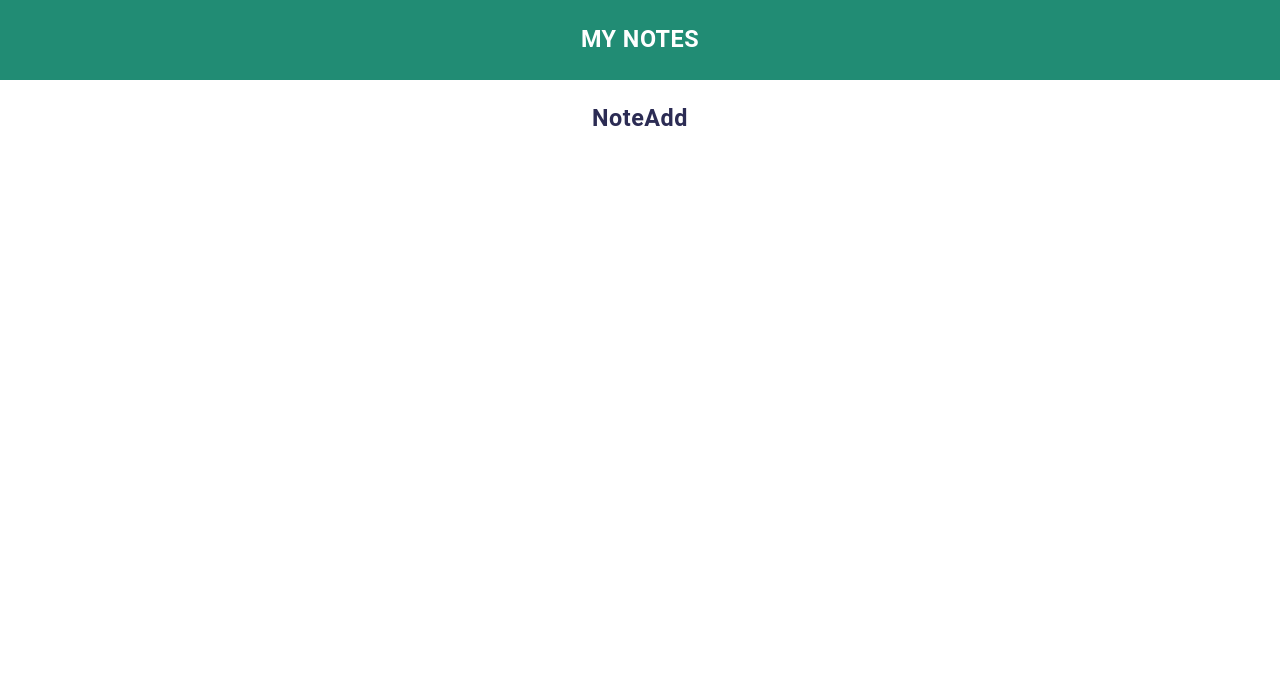
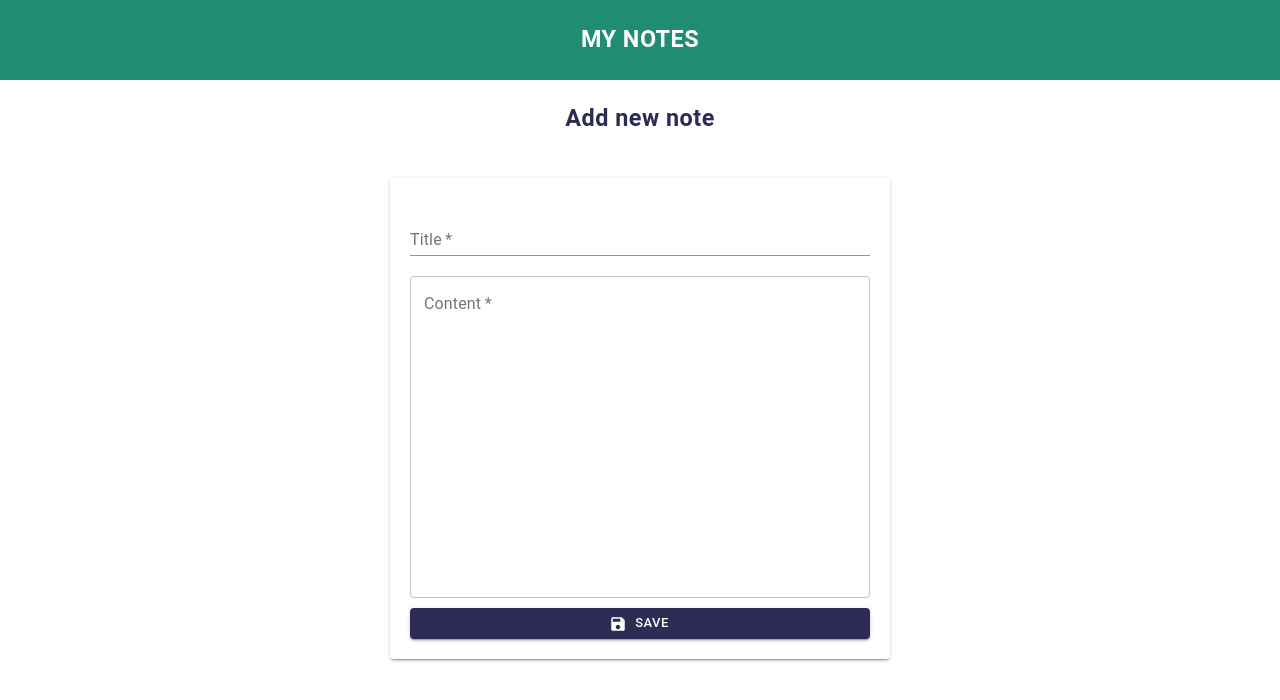
Before and after one commit to m-kw/Simple-notes, a React (Create React App) app: page /note/add in a window 1280 px wide. Shown: the top 700 px of the page. Built offline with nearby package versions, Linux system fonts and the light colour scheme.

Commit message:
Create NoteAdd component, link it with redux state, BUG - Homepage not updating after adding a new note

```diff
--- a/package.json
+++ b/package.json
@@ -40,7 +40,8 @@
     "react-router-dom": "^5.1.2",
     "react-scripts": "3.4.1",
     "react-test-renderer": "^16.13.1",
-    "redux": "^4.0.5"
+    "redux": "^4.0.5",
+    "shortid": "^2.2.15"
   },
   "browserslist": {
     "production": [
--- a/src/App.js
+++ b/src/App.js
@@ -9,7 +9,7 @@ import { store } from './redux/store';
 
 import { MainLayout } from './components/layout/MainLayout/MainLayout';
 import Homepage from './components/views/Homepage/HomepageContainer';
-import NoteAdd from './components/views/NoteAdd/NoteAdd';
+import NoteAdd from './components/views/NoteAdd/NoteAddContainer';
 
 const theme = createMuiTheme({
   palette: {
--- a/src/components/layout/Header/Header.js
+++ b/src/components/layout/Header/Header.js
@@ -1,8 +1,5 @@
 import React from 'react';
 import PropTypes from 'prop-types';
-
-import Fab from '@material-ui/core/Fab';
-import AddIcon from '@material-ui/icons/Add';
 
 import clsx from 'clsx';
 
--- a/src/components/views/Homepage/Homepage.js
+++ b/src/components/views/Homepage/Homepage.js
@@ -4,14 +4,27 @@ import PropTypes from 'prop-types';
 import Container from '@material-ui/core/Container';
 import Fab from '@material-ui/core/Fab';
 import AddIcon from '@material-ui/icons/Add';
+import Modal from '@material-ui/core/Modal';
 
 import { Note } from '../../common/Note/Note';
+import NoteAdd from '../NoteAdd/NoteAddContainer';
 
 import clsx from 'clsx';
 
 import styles from './Homepage.module.scss';
 
 const Homepage = ({ className, notes }) => {
+
+  const [open, setOpen] = React.useState(false);
+
+  const handleOpen = () => {
+    setOpen(true);
+  };
+
+  const handleClose = () => {
+    setOpen(false);
+  };
+
   return (
     <Container maxWidth="lg">
       <div className={clsx(className, styles.root)}>
@@ -22,6 +35,23 @@ const Homepage = ({ className, notes }) => {
             content={el.content}
           />
         ))}
+
+        <Fab
+          color="primary"
+          aria-label="add"
+          className={styles.button}
+          onClick={handleOpen}
+        >
+          <AddIcon />
+        </Fab>
+        <Modal
+          aria-labelledby="modal-newNote"
+          aria-describedby="modal-add-new-note"
+          open={open}
+          onClose={handleClose}
+        >
+          <NoteAdd />
+        </Modal>
 
       </div>
     </Container>
--- a/src/components/views/NoteAdd/NoteAdd.js
+++ b/src/components/views/NoteAdd/NoteAdd.js
@@ -1,20 +1,94 @@
 import React from 'react';
 import PropTypes from 'prop-types';
 
+import Card from '@material-ui/core/Card';
+import TextField from '@material-ui/core/TextField';
+import Button from '@material-ui/core/Button';
+import SaveIcon from '@material-ui/icons/Save';
+
 import clsx from 'clsx';
+import shortid from 'shortid';
 
 import styles from './NoteAdd.module.scss';
+import { Container } from '@material-ui/core';
+import { Redirect } from 'react-router-dom';
 
-const NoteAdd = ({ className }) => {
-  return (
-    <div className={clsx(className, styles.root)}>
-      <h2>NoteAdd</h2>
-    </div>
-  );
-};
+class NoteAdd extends React.Component {
+  state = {
+    note: {
+      id: shortid.generate(),
+      title: '',
+      content: '',
+    },
+    isSubmitted: false,
+  }
+
+  handleChange = async (event, name) => {
+    await this.setState({ note: {...this.state.note, [name]: event.target.value } });
+  };
+
+  handleSubmit = async (e) => {
+    e.preventDefault();
+    await this.props.addNote(this.state.note);
+
+    this.setState({ isSubmitted: true });
+  };
+
+  render() {
+    const { className } = this.props;
+    const { note, isSubmitted } = this.state;
+
+    if (isSubmitted) {
+      return <Redirect to="/" />;
+    }
+
+    return (
+      <Container maxWidth="lg">
+        <div className={clsx(className, styles.root)}>
+          <h2>Add new note</h2>
+          <Card elevation={2} className={styles.card}>
+            <form className={styles.form} autoComplete="off" onSubmit={this.handleSubmit}>
+              <TextField
+                id="title"
+                label="Title"
+                className={styles.input}
+                required
+                value={note.title}
+                placeholder="Title"
+                onChange={e => this.handleChange(e, 'title')}
+              />
+              <TextField
+                id="content"
+                label="Content"
+                placeholder="Write your note here"
+                multiline
+                rows="15"
+                variant="outlined"
+                required
+                className={styles.input}
+                value={note.content}
+                onChange={e => this.handleChange(e, 'content')}
+              />
+              <Button
+                type="submit"
+                variant="contained"
+                color="primary"
+                size="small"
+                startIcon={<SaveIcon />}
+              >
+                Save
+              </Button>
+            </form>
+          </Card>
+        </div>
+      </Container>
+    );
+  }
+}
 
 NoteAdd.propTypes = {
   className: PropTypes.string,
+  addNote: PropTypes.func,
 };
 
 export default NoteAdd;
--- a/src/components/views/NoteAdd/NoteAdd.module.scss
+++ b/src/components/views/NoteAdd/NoteAdd.module.scss
@@ -1,4 +1,23 @@
 @import '../../../styles/settings.scss';
 
-// .root {
-// }
+.root {
+  display: flex;
+  flex-direction: column;
+  justify-content: center;
+  align-items: center;
+
+  .card {
+    margin: 20px;
+    padding: 20px;
+    min-width: 500px;
+  }
+
+  .form {
+    display: flex;
+    flex-direction: column;
+
+    .input {
+      margin: 10px 0;
+    }
+  }
+}
--- /dev/null
+++ b/src/components/views/NoteAdd/NoteAddContainer.js
@@ -0,0 +1,14 @@
+import { connect } from 'react-redux';
+import { getAll, addNote } from '../../../redux/notesRedux';
+
+import NoteAdd from './NoteAdd';
+
+const mapStateToProps = state => ({
+  notes: getAll(state),
+});
+
+const mapDispatchToProps = dispatch => ({
+  addNote: note => dispatch(addNote(note)),
+});
+
+export default connect(mapStateToProps, mapDispatchToProps)(NoteAdd);
--- a/src/redux/notesRedux.js
+++ b/src/redux/notesRedux.js
@@ -1,5 +1,7 @@
+import { initialState } from './initialState';
+
 /* selectors */
-export const getAll = ({ notes }) => notes;
+export const getAll = ({ notes }) => initialState.notes;
 
 /* action name creator */
 const reducerName = 'notes';
@@ -15,9 +17,11 @@ export const addNote = payload => ({ payload, type: ADD_NOTE });
 
 /* reducer */
 export const reducer = (statePart = [], action = {}) => {
+  console.log('action', action);
+  console.log('state', statePart);
   switch (action.type){
     case ADD_NOTE: {
-      return statePart;
+      return [ ...statePart, action.payload];
     }
     default:
       return statePart;
--- a/src/redux/store.js
+++ b/src/redux/store.js
@@ -21,4 +21,5 @@ const combinedReducers = combineReducers(reducers);
 export const store = createStore(
   combinedReducers,
   initialState,
+  window.__REDUX_DEVTOOLS_EXTENSION__ ? window.__REDUX_DEVTOOLS_EXTENSION__() : f => f
 );
```
Also changed, not shown: 1 other file (tests, documents, lock files or other folders).
